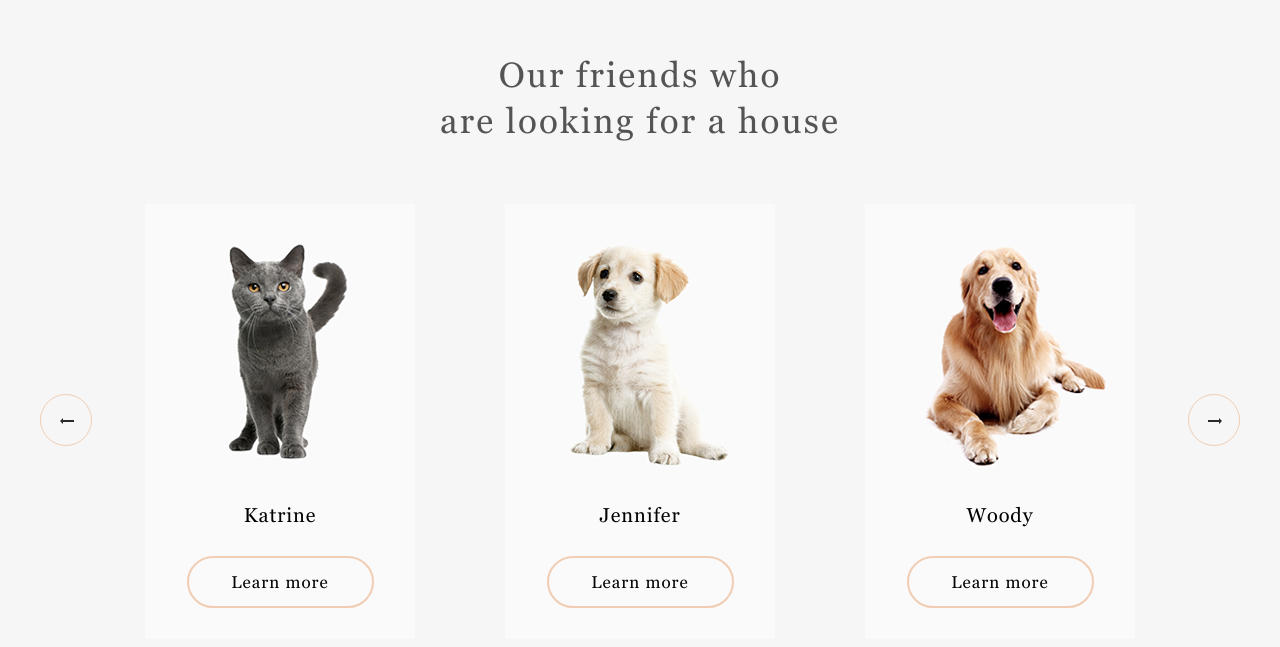
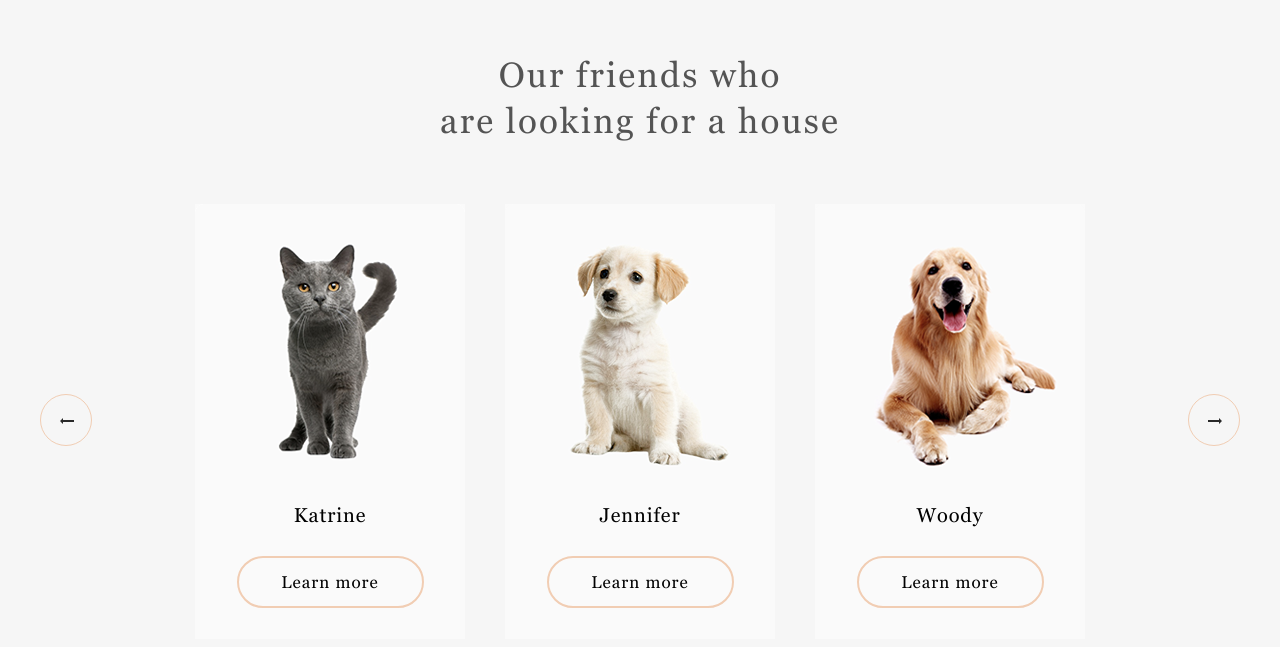
Before and after one commit to vladimirovicp/layout-shelter, a plain HTML site: page pages/main/index.html in a window 1280 px wide. Shown: the part 1525-2172 px from the top of the page. Drawn offline with Linux system fonts and the light colour scheme; files whose address does not match are found by name; a web font is replaced by a local one.

Commit message:
feat: правка косяка, видимо перегрелся

```diff
--- a/pages/main/style.css
+++ b/pages/main/style.css
@@ -313,7 +313,7 @@ button:hover {
 
 #our-friends{
     padding-top: 80px;
-    padding-bottom: 100px;
+    padding-bottom: 85px;
     background-color: var(--color-light-l);
 
 }
@@ -339,7 +339,7 @@ button:hover {
 .our-friends__wrap{
     position: relative;
     padding-top: 60px;
-    gap: 30px 90px;
+    gap: 30px 40px;
 }
 
 
```
